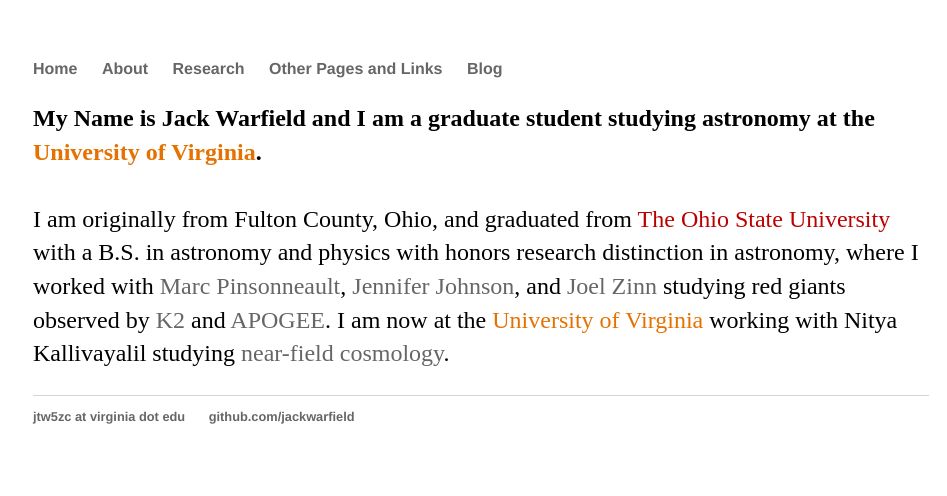
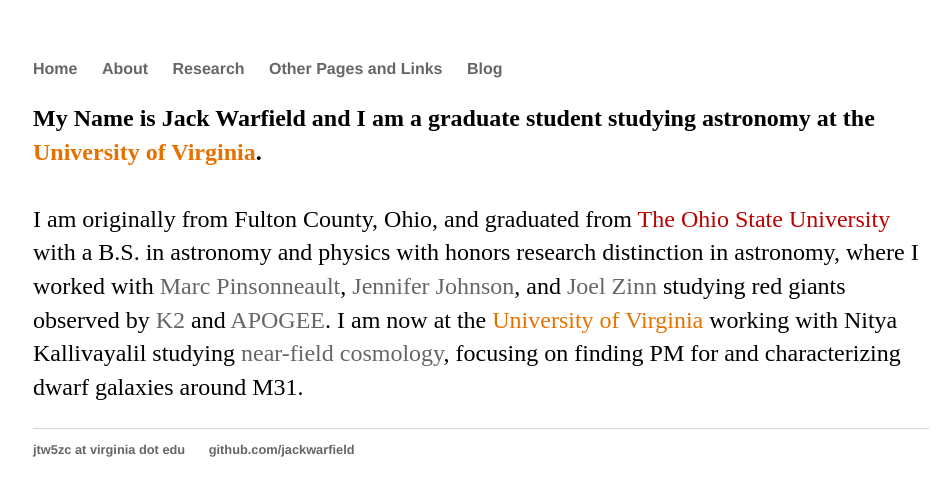
Before and after one commit to jackwarfield/jackwarfield.github.io, a Jekyll site: the page built from about/index.html, in a window 1280 px wide. Shown: the top 496 px of the page, without its empty margins (159-1106 px from the left). Built offline with Jekyll 4.4.1, drawn with Linux system fonts in a browser that asks for light colours.

Commit message:
small update

```diff
--- a/about/index.html
+++ b/about/index.html
@@ -17,6 +17,7 @@
 		giants observed by <a href='https://keplerscience.arc.nasa.gov'>K2</a> and
 		<a href='https://www.sdss.org/surveys/apogee-2/'>APOGEE</a>. I am now at the
 		<font color='#E57200'>University of Virginia</font> working with Nitya Kallivayalil studying
-		<a href='https://astronomy.as.virginia.edu/research/near-field-cosmology'>near-field cosmology</a>.
+		<a href='https://astronomy.as.virginia.edu/research/near-field-cosmology'>near-field cosmology</a>,
+		focusing on finding PM for and characterizing dwarf galaxies around M31.
 	</p>
 </div><!-- /.blurb -->
```
